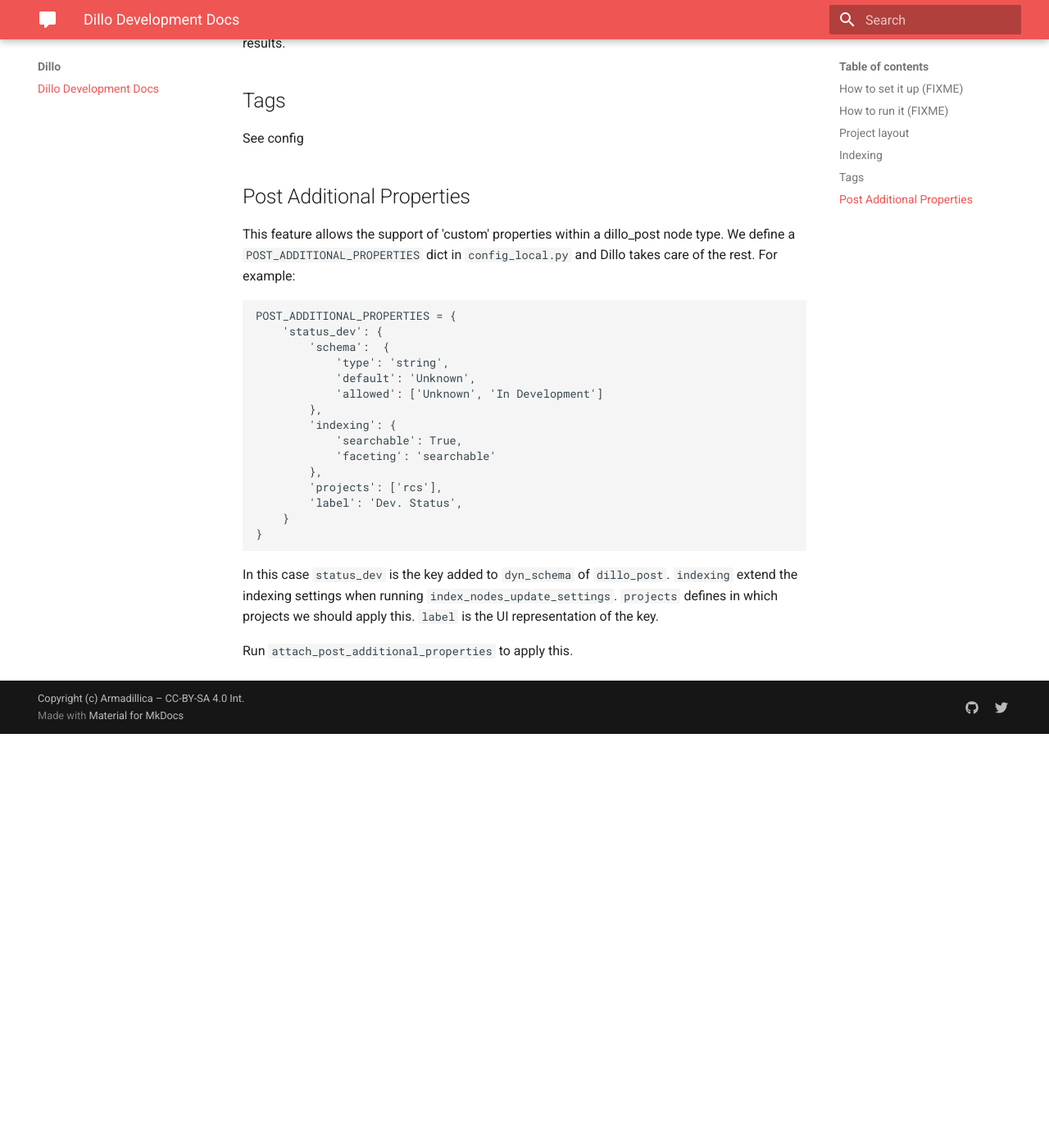
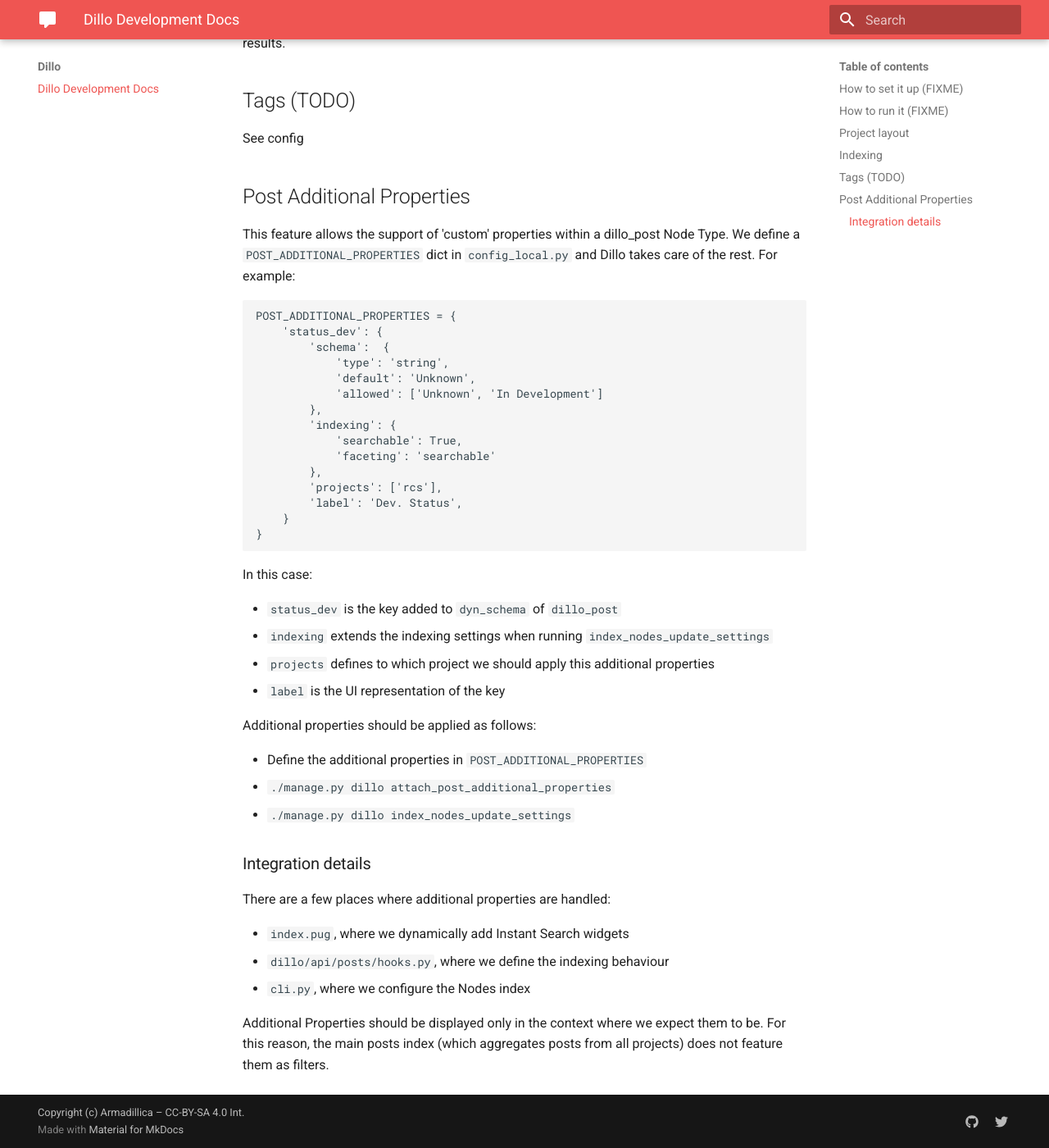
Before and after one commit to armadillica/dillo, an MkDocs documentation site: the page built from docs/docs/index.md, in a window 1280 px wide and 1400 px high, scrolled down 1361 px. Shown: the whole window at 82% size. Built offline with MkDocs 1.6.1 and Material for MkDocs 9.7.7, drawn with Linux system fonts in a browser that asks for light colours; before the commit the page ends 2256 px from its top, so only the background shows below that.

Commit message:
Docs: Improve Post Additional Properties docs

```diff
--- a/docs/docs/index.md
+++ b/docs/docs/index.md
@@ -59,14 +59,13 @@
 Mention that we extend the indexing process by defining index replicas for returning sorted
 results.
 
-## Tags
+## Tags (TODO)
 See config
 
 ## Post Additional Properties
-This feature allows the support of 'custom' properties within a dillo_post node type.
+This feature allows the support of 'custom' properties within a dillo_post Node Type.
 We define a `POST_ADDITIONAL_PROPERTIES` dict in `config_local.py` and Dillo takes care
 of the rest. For example:
-
 
     POST_ADDITIONAL_PROPERTIES = {
         'status_dev': {
@@ -84,9 +83,27 @@
         }
     }
 
-In this case `status_dev` is the key added to `dyn_schema` of `dillo_post`.
-`indexing` extend the indexing settings when running `index_nodes_update_settings`.
-`projects` defines in which projects we should apply this.
-`label` is the UI representation of the key.
+In this case:
 
-Run `attach_post_additional_properties` to apply this.
+* `status_dev` is the key added to `dyn_schema` of `dillo_post`
+* `indexing` extends the indexing settings when running `index_nodes_update_settings`
+* `projects` defines to which project we should apply this additional properties
+* `label` is the UI representation of the key
+
+Additional properties should be applied as follows:
+
+* Define the additional properties in `POST_ADDITIONAL_PROPERTIES`
+* `./manage.py dillo attach_post_additional_properties`
+* `./manage.py dillo index_nodes_update_settings`
+
+### Integration details
+
+There are a few places where additional properties are handled:
+
+* `index.pug`, where we dynamically add Instant Search widgets
+* `dillo/api/posts/hooks.py`, where we define the indexing behaviour
+* `cli.py`, where we configure the Nodes index
+
+Additional Properties should be displayed only in the context where we expect them to
+be. For this reason, the main posts index (which aggregates posts from all projects)
+does not feature them as filters.
```
